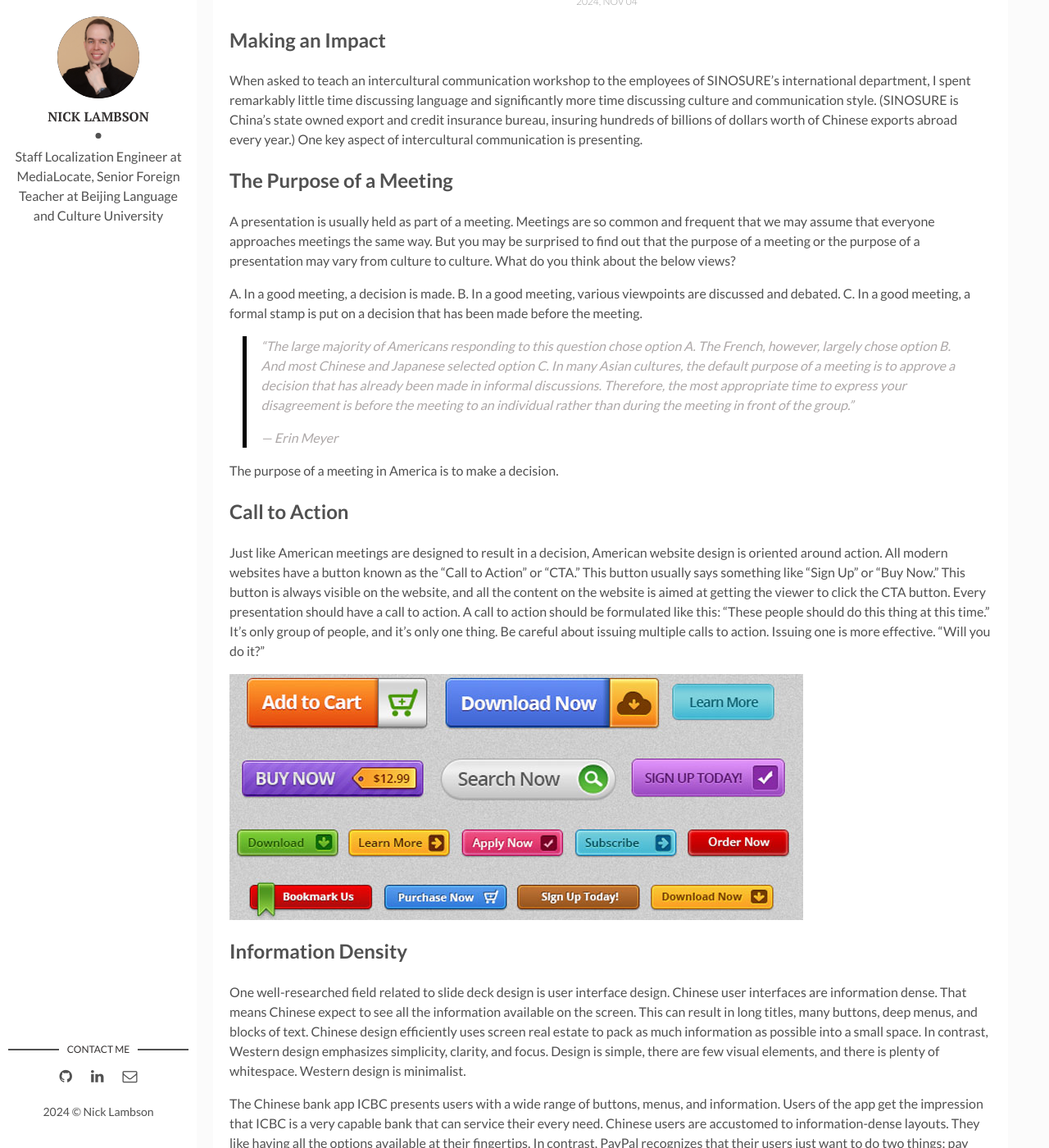
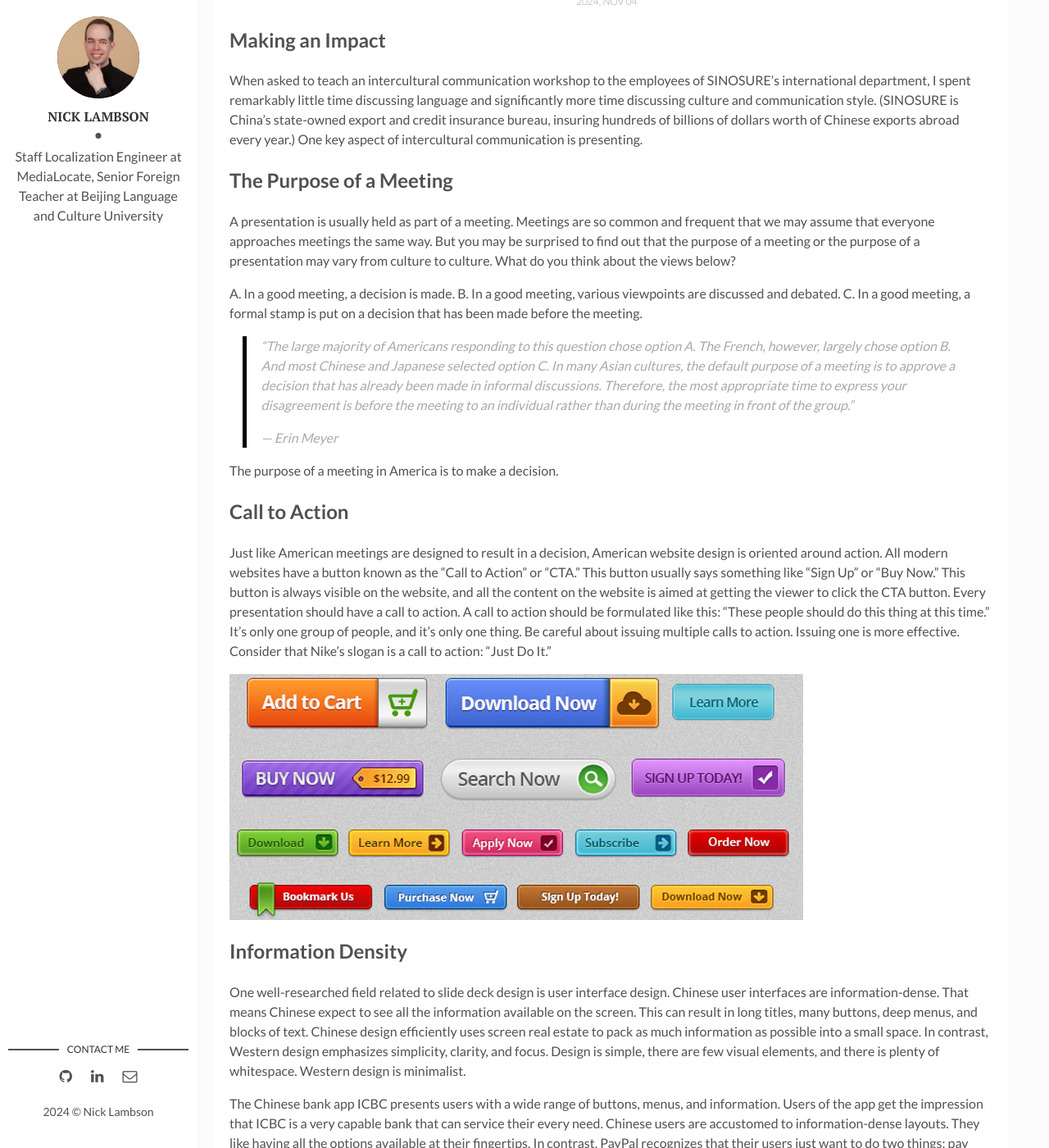
Before and after one commit to nicklambson/nicklambson.github.io, a Jekyll site: the page built from _posts/2024-11-04-american-presentation-style.markdown, in a window 1280 px wide and 1400 px high, scrolled down 609 px. Shown: the whole window at 82% size. Built offline with Jekyll 4.4.1, drawn with Linux system fonts in a browser that asks for light colours; our own code applies the rules of GitHub Pages for plain Markdown files; some of the changed text lies outside the part shown.

Commit message:
Update 2024-11-04-american-presentation-style.markdown

```diff
--- a/_posts/2024-11-04-american-presentation-style.markdown
+++ b/_posts/2024-11-04-american-presentation-style.markdown
@@ -12,10 +12,10 @@
 
 ## Making an Impact
 
-When asked to teach an intercultural communication workshop to the employees of SINOSURE's international department, I spent remarkably little time discussing language and significantly more time discussing culture and communication style. (SINOSURE is China's state owned export and credit insurance bureau, insuring hundreds of billions of dollars worth of Chinese exports abroad every year.) One key aspect of intercultural communication is presenting.
+When asked to teach an intercultural communication workshop to the employees of SINOSURE's international department, I spent remarkably little time discussing language and significantly more time discussing culture and communication style. (SINOSURE is China's state-owned export and credit insurance bureau, insuring hundreds of billions of dollars worth of Chinese exports abroad every year.) One key aspect of intercultural communication is presenting.
 
 ## The Purpose of a Meeting
-A presentation is usually held as part of a meeting. Meetings are so common and frequent that we may assume that everyone approaches meetings the same way. But you may be surprised to find out that the purpose of a meeting or the purpose of a presentation may vary from culture to culture. What do you think about the below views?
+A presentation is usually held as part of a meeting. Meetings are so common and frequent that we may assume that everyone approaches meetings the same way. But you may be surprised to find out that the purpose of a meeting or the purpose of a presentation may vary from culture to culture. What do you think about the views below?
 
 A. In a good meeting, a decision is made.
 B. In a good meeting, various viewpoints are discussed and debated.
@@ -29,19 +29,19 @@
 
 ## Call to Action
 
-Just like American meetings are designed to result in a decision, American website design is oriented around action. All modern websites have a button known as the "Call to Action" or "CTA." This button usually says something like "Sign Up" or "Buy Now." This button is always visible on the website, and all the content on the website is aimed at getting the viewer to click the CTA button. Every presentation should have a call to action. A call to action should be formulated like this: "These people should do this thing at this time." It's only group of people, and it's only one thing. Be careful about issuing multiple calls to action. Issuing one is more effective. "Will you do it?"
+Just like American meetings are designed to result in a decision, American website design is oriented around action. All modern websites have a button known as the "Call to Action" or "CTA." This button usually says something like "Sign Up" or "Buy Now." This button is always visible on the website, and all the content on the website is aimed at getting the viewer to click the CTA button. Every presentation should have a call to action. A call to action should be formulated like this: "These people should do this thing at this time." It's only one group of people, and it's only one thing. Be careful about issuing multiple calls to action. Issuing one is more effective. Consider that Nike's slogan is a call to action: "Just Do It."
 
 ![Call to Action](/assets/img/cta-banner.jpg)
 
 ## Information Density
 
-One well-researched field related to slide deck design is user interface design. Chinese user interfaces are information dense. That means Chinese expect to see all the information available on the screen. This can result in long titles, many buttons, deep menus, and blocks of text. Chinese design efficiently uses screen real estate to pack as much information as possible into a small space. In contrast, Western design emphasizes simplicity, clarity, and focus. Design is simple, there are few visual elements, and there is plenty of whitespace. Western design is minimalist.
+One well-researched field related to slide deck design is user interface design. Chinese user interfaces are information-dense. That means Chinese expect to see all the information available on the screen. This can result in long titles, many buttons, deep menus, and blocks of text. Chinese design efficiently uses screen real estate to pack as much information as possible into a small space. In contrast, Western design emphasizes simplicity, clarity, and focus. Design is simple, there are few visual elements, and there is plenty of whitespace. Western design is minimalist.
 
 The Chinese bank app ICBC presents users with a wide range of buttons, menus, and information. Users of the app get the impression that ICBC is a very capable bank that can service their every need. Chinese users are accustomed to information-dense layouts. They like having all the options available at their fingertips. In contrast, PayPal recognizes that their users just want to do two things: pay and get paid. All the empty space on the screen directs the user's attention to the bottom of the screen, where two buttons are highlighted: Pay and Get Paid. The app design prompts action from the user. It's easy to know which button to press. All other features and settings are hidden behind other menus or buttons.
 
 ![Information Density](/assets/img/information-density.jpg)
 
-Upon entering a Chinese restaurant, you've probably seen a menu like this. You feel an overwhelming sense of abundance and comfort. A great meal awaits you. You feel secure in the hands of the waiters and waitresses, knowing that such a varied and comprehensive menu can satisfy your every desire. The menu reflects the incredible skill of the Chinese chefs: they can make just about anything they can imagine. In contrast, the popular American chain In-N-Out does exactly that: gets customers in and out. Here, the menu prioritizes speed of decision making above all else. Phrases like "Ordering as easy as 1, 2, 3" reinforce this point. People come to In-N-Out for what they do best: hamburgers. Adding menu items would be a mistake. Another American chain, J-Dawgs, originated in my home state of Utah. They sell hot dogs. The menu is even simpler than In-N-Out's. It even highlights the company's commitment to high quality and fresh ingredients.
+Upon entering a Chinese restaurant, you've probably seen a menu like this. You feel an overwhelming sense of abundance and comfort. A great meal awaits you. You feel secure in the hands of the waiters and waitresses, knowing that such a varied and comprehensive menu can satisfy your every desire. The menu reflects the incredible skill of the Chinese chefs: they can make just about anything they can imagine. In contrast, the popular American chain In-N-Out does exactly that: gets customers in and out. Here, the menu prioritizes speed of decision-making above all else. Phrases like "Ordering as easy as 1, 2, 3" reinforce this point. People come to In-N-Out for what they do best: hamburgers. Adding menu items would be a mistake. Another American chain, J-Dawgs, originated in my home state of Utah. They sell hot dogs. The menu is even simpler than In-N-Out's. It even highlights the company's commitment to high quality and fresh ingredients.
 
 ![Menus](/assets/img/menus.jpg)
 
@@ -49,7 +49,7 @@
 
 ## Tell a Story
 
-The best example of American style design is Apple. Steve Jobs wasn't just a high-octane CEO and technologist, he was a master storyteller. When Jobs was fired from Apple in 1985, he built Pixar, an animation company known for its universally-loved stories. In 1994, he explained:
+The best example of American-style design is Apple. Steve Jobs wasn't just a high-octane CEO and technologist, he was a master storyteller. When Jobs was fired from Apple in 1985, he built Pixar, an animation company known for its universally-loved stories. In 1994, he explained:
 
 > "The most powerful person in the world is the storyteller. The storyteller sets the vision, values, and agenda of an entire generation that is to come… and Disney has a monopoly on the storyteller business. You know what? I am tired of that bullshit, I am going to be the next storyteller."
 >
@@ -75,7 +75,7 @@
 
 ## Aesthetic Quality
 
-The American eye is highly attuned to subtle details in design. Using an inappropriate wrong font, selecting jarring colors, breaking lines of text at inopportune places, allowing text to protrude off the screen, overlapping separate elements, choosing an irrelevant theme, or requiring the audience to squint at the miniscule text are all big turnoffs. Inexperienced presenters often make these mistakes without knowing they are making them. What's worse, these mistakes convey two messages that will end a business relationship.
+The American eye is highly attuned to subtle details in design. Using an inappropriate font, selecting jarring colors, breaking lines of text at inopportune places, allowing text to protrude off the screen, overlapping separate elements, choosing an irrelevant theme, or requiring the audience to squint at the minuscule text are all big turnoffs. Inexperienced presenters often make these mistakes without knowing they are making them. What's worse, these mistakes convey two messages that will end a business relationship.
 
 1. My messy slides are a reflection of my messy mind. I don't know what I'm talking about.
 2. My messy slides are a reflection of my neglect and disregard. You're not important to me.
@@ -100,11 +100,11 @@
 
 ## 30 Point Font
 
-Longtime Apple guru Guy Kawasaki established a rule: Thirty or above. All text on the slide should appear in 30 point font size or above. This font-size requirement serves two purposes. Firstly, it makes your presentation easier to see, especially for people in the back of the room. Second, it puts an artificial limit on how many words you can cram onto the slide. When the minimum font size is 30 point font, you will quickly approach the limits of aesthetic beauty and have to re-think your idea to make it more concise. That's a good thing.
+Longtime Apple guru Guy Kawasaki established a rule: Thirty or above. All text on the slide should appear in 30-point font size or above. This font-size requirement serves two purposes. Firstly, it makes your presentation easier to see, especially for people in the back of the room. Second, it puts an artificial limit on how many words you can cram onto the slide. When the minimum font size is 30-point font, you will quickly approach the limits of aesthetic beauty and have to rethink your idea to make it more concise. That's a good thing.
 
 ## Three Words Per Slide
 
-Apple's CEOs put remarkably few words on their slides. Tim Cook's slides from the Apple Silicon announcement featured the words: "Historic Day," "Apple Silicon," "Two-Year Transition," and "First system by end of year." If three words per slide is enough for Tim Cook, it's enough for me. This rule is easier to follow if you're following the other rules: one idea, one slide; show, don't tell, and 30 point font. Make every word count by limiting to three words per slide.
+Apple's CEOs put remarkably few words on their slides. Tim Cook's slides from the Apple Silicon announcement featured the words: "Historic Day," "Apple Silicon," "Two-Year Transition," and "First system by end of year." If three words per slide are enough for Tim Cook, it's enough for me. This rule is easier to follow if you're following the other rules: one idea, one slide; show, don't tell, and 30-point font. Make every word count by limiting to three words per slide.
 
 > "I didn't have time to write you a short letter, so I wrote you a long one."
 >
```
Also changed, not shown: other parts of _posts/2024-11-04-american-presentation-style.markdown (+1 -1 lines).
